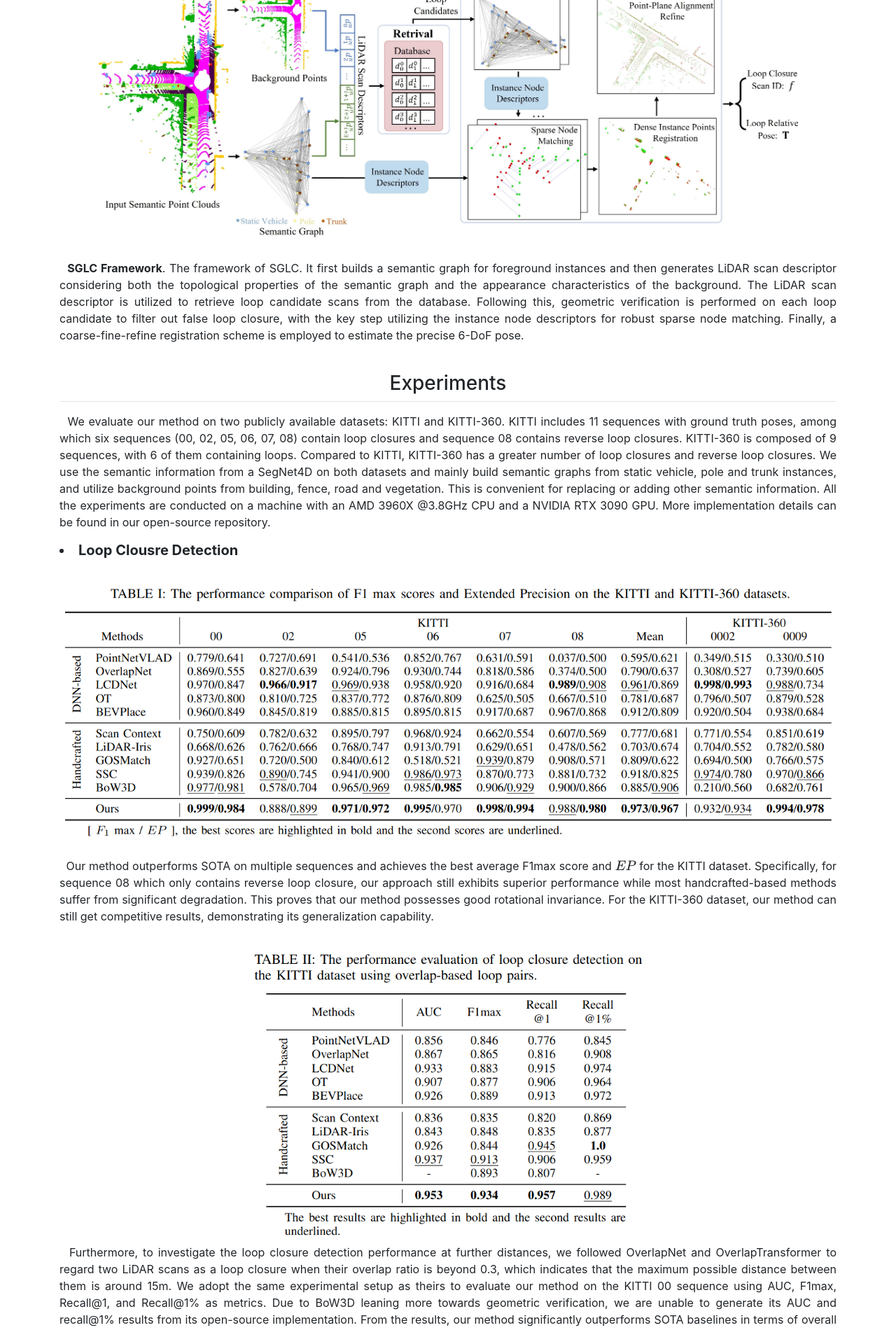
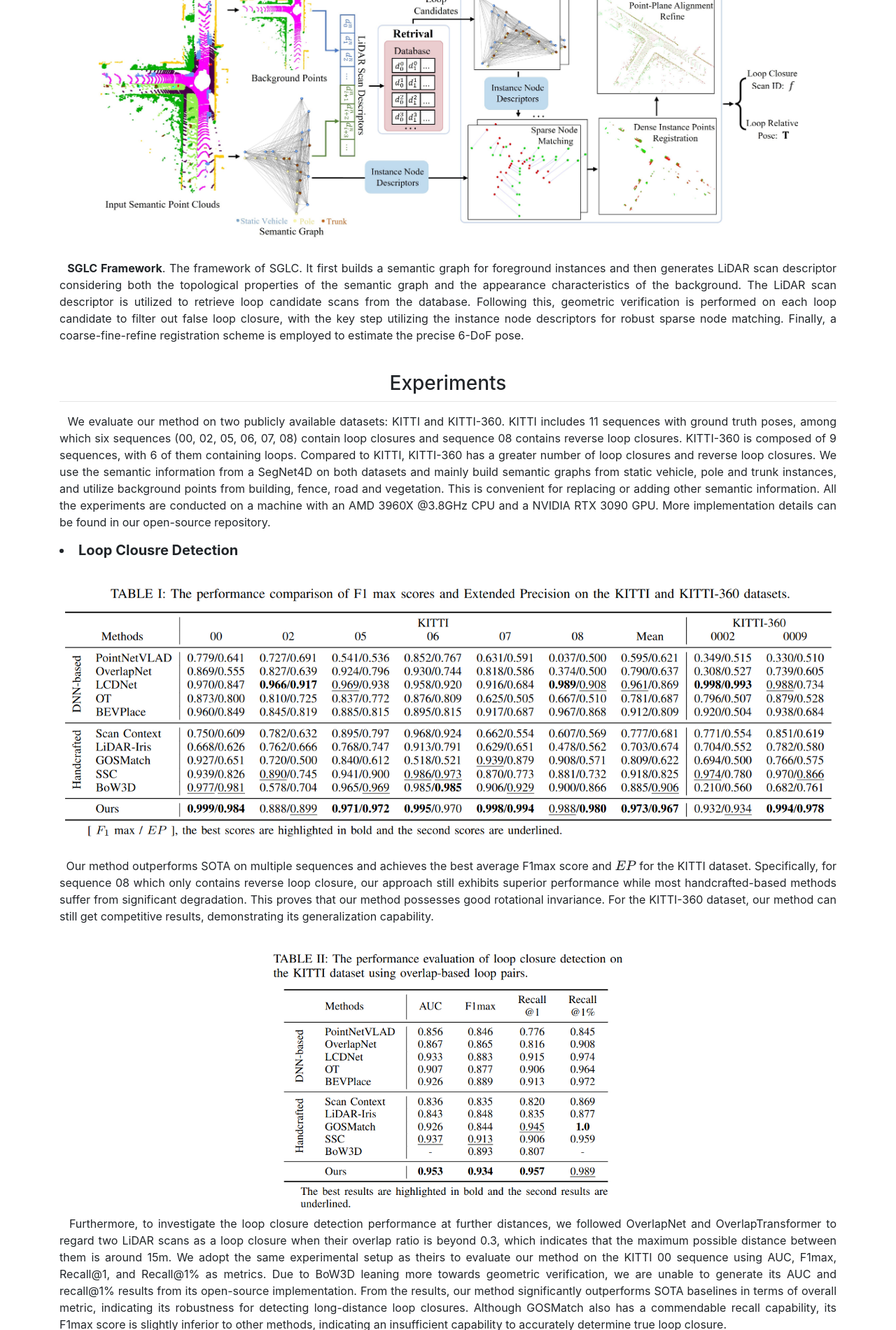
Before and after one commit to neng-wang/neng-wang.github.io, a Jekyll site: the page SGLC/index.html, which Jekyll copies as it is, in a window 1280 px wide. Shown: the part 1650-3550 px from the top of the page at 70% size. Built offline with Jekyll 4.4.1, drawn with Linux system fonts in a browser that asks for light colours; nearby versions of some CDN libraries; library files that are not in the unit come from our copies; formulas are drawn with MathJax 3; grey boxes are pictures that could not be loaded.

Commit message:
update SGLC

```diff
--- a/SGLC/index.html
+++ b/SGLC/index.html
@@ -200,7 +200,7 @@
                 For the KITTI-360 dataset, our method can still get competitive results, demonstrating its generalization capability.
               </p>
               <br>
-              <img class="img-fluid" src="images/lcd_2.png" width="50%">
+              <img class="img-fluid" src="images/lcd_2.png" width="45%">
               <p class="text-justify">
                 &nbsp;&nbsp;Furthermore, to investigate the loop closure detection performance at further distances,
                 we followed OverlapNet and OverlapTransformer to regard two LiDAR scans as a loop closure when their overlap ratio is beyond 0.3, which indicates that the maximum possible distance between them is around 15m.
```
